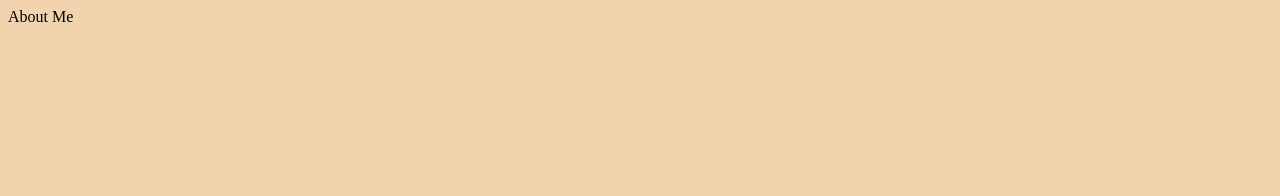
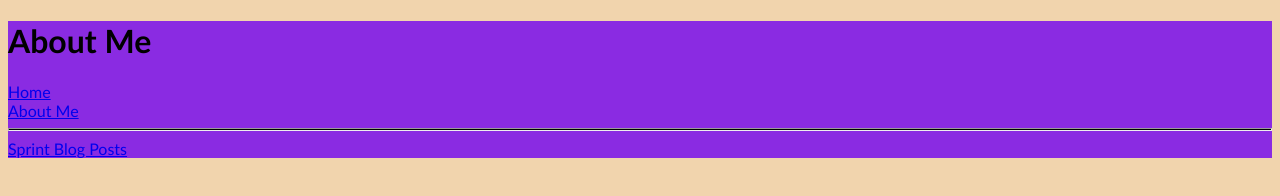
Before and after one commit to hokipoki123/hokipoki123.github.io, a plain HTML site: page about.html in a window 1280 px wide. Drawn offline with Linux system fonts and the light colour scheme.

Commit message:
Adding divs

```diff
--- a/about.html
+++ b/about.html
@@ -1,10 +1,28 @@
 <!DOCTYPE html>
 <html>
   <head>
-    <title>About Me</title>
+    <title>Hoki | About Me</title>
     <link rel="stylesheet" href="/styles/main.css" />
   </head>
   <body>
-    About Me
+    <div class="navigation">
+      <h1>About Me</h1>
+      <nav>
+        <a href="/index.html">Home</a>
+      </nav>
+      <nav>
+        <a href="/about.html">About Me</a>
+      </nav>
+      <hr>
+      <nav>
+        <a href="/blog/te-houtaewa-template.html">Sprint Blog Posts</a>
+      </nav>
+    </div>
+    <div class="mainBody">
+
+    </div>
+    <div class="footer">
+
+    </div>
   </body>
 </html>
--- a/styles/main.css
+++ b/styles/main.css
@@ -18,3 +18,7 @@
   height: 1px;
   background-color: black;
 }
+
+.navigation {
+  background-color: blueviolet;
+}
```
